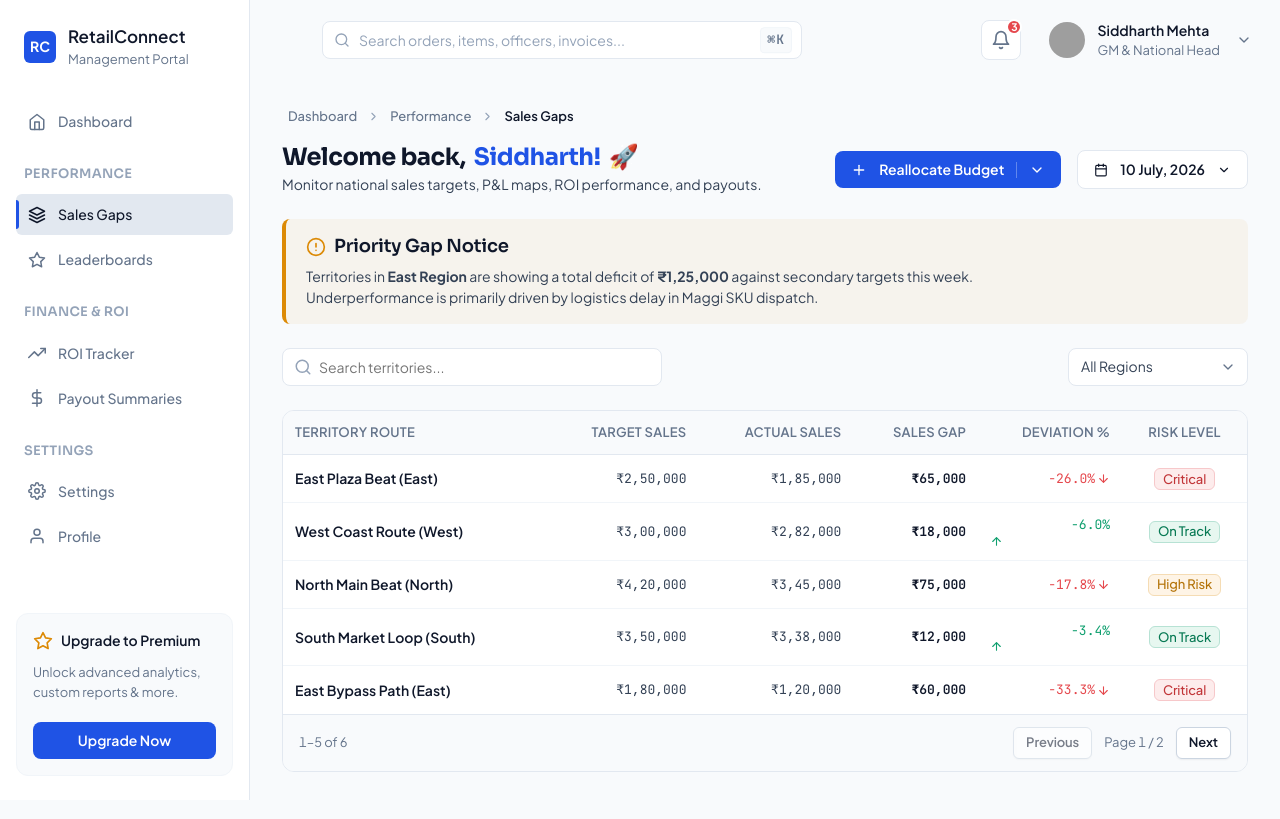
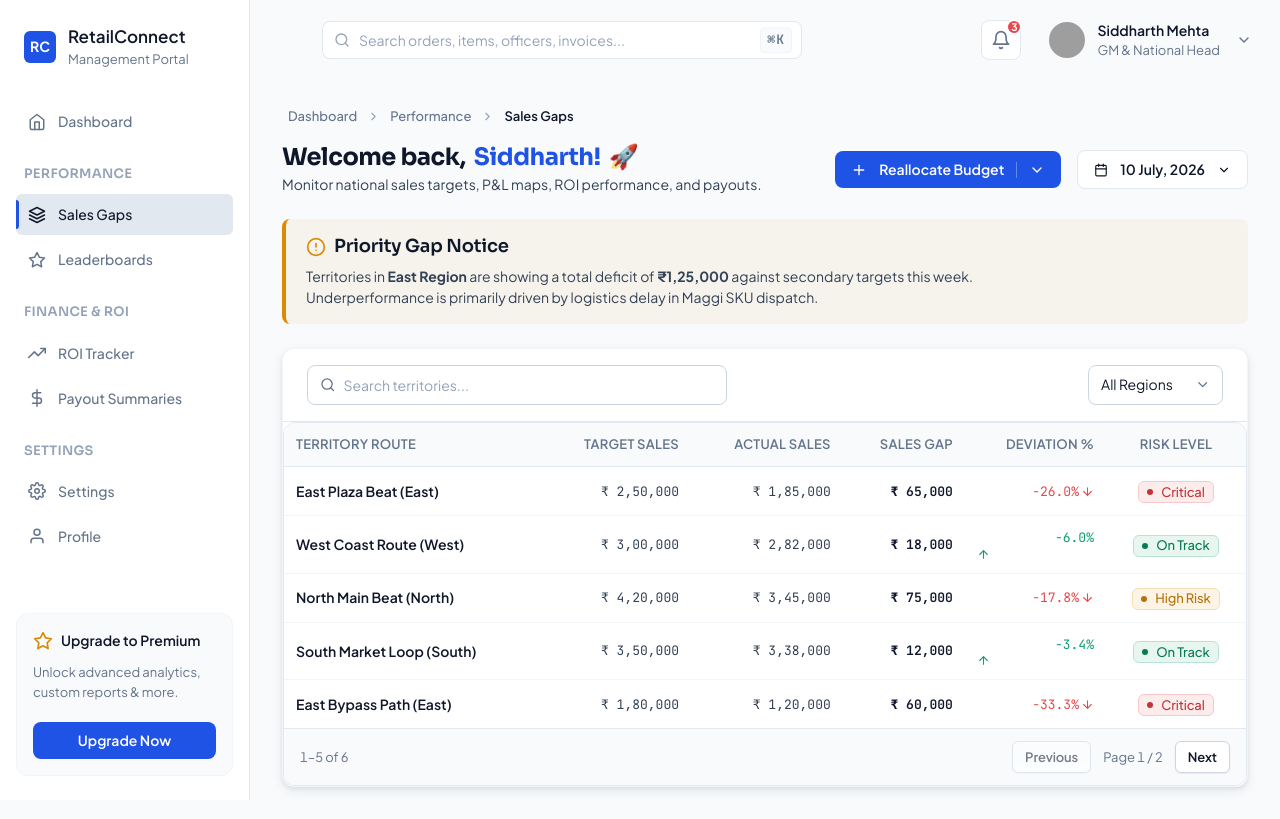
Before and after one commit to mritunjaykumarr/retail-connect, a Next.js app: page /management in a window 1280 px wide. Both pictures are taken after a click on the item "Sales Gaps". Built offline with nearby package versions, Linux system fonts and the light colour scheme; grey boxes are pictures that could not be loaded.

Commit message:
style: wrap tables in Cards and align layout elements perfectly with Distributor Portal style guide

```diff
--- a/src/components/PayoutSummaries.module.scss
+++ b/src/components/PayoutSummaries.module.scss
@@ -191,3 +191,13 @@
 .alignCenter {
   text-align: center;
 }
+
+.cardBodyPaddingNone {
+  padding: 0 !important;
+}
+
+.claimantProfile {
+  display: flex;
+  align-items: center;
+  gap: var(--space-3);
+}
--- a/src/components/RoiTracker.jsx
+++ b/src/components/RoiTracker.jsx
@@ -1,17 +1,17 @@
 "use client";
 import React, { useState } from "react";
 import { FiTrendingUp, FiLayers, FiInfo, FiSearch } from "react-icons/fi";
-import { Table, Badge } from "./ui";
+import { Table, Badge, Card, CardBody, Input } from "./ui";
 import styles from "./RoiTracker.module.scss";
 
 export default function RoiTracker() {
   const [searchTerm, setSearchTerm] = useState("");
 
   const schemes = [
-    { name: "Maggi Buy 10 Get 1 Free", territory: "Delhi East", budget: "₹45,000", returns: "₹2,400", incremental: "₹1,85,000", roi: "411%", status: "High ROI" },
-    { name: "Tata Salt Bulk 5% Discount", territory: "All Regions", budget: "₹85,000", returns: "₹1,200", incremental: "₹2,68,000", roi: "315%", status: "On Track" },
-    { name: "KitKat Supermarket Premium Display", territory: "Noida Central", budget: "₹30,000", returns: "₹800", incremental: "₹62,000", roi: "206%", status: "Low ROI" },
-    { name: "Munch Buy 5 Cartons Get ₹500 Claim", territory: "Gurugram Central", budget: "₹25,000", returns: "₹3,500", incremental: "₹58,000", roi: "232%", status: "On Track" }
+    { name: "Maggi Buy 10 Get 1 Free", territory: "Delhi East", budget: "₹ 45,000", returns: "₹ 2,400", incremental: "₹ 1,85,000", roi: "411%", status: "High ROI" },
+    { name: "Tata Salt Bulk 5% Discount", territory: "All Regions", budget: "₹ 85,000", returns: "₹ 1,200", incremental: "₹ 2,68,000", roi: "315%", status: "On Track" },
+    { name: "KitKat Supermarket Premium Display", territory: "Noida Central", budget: "₹ 30,000", returns: "₹ 800", incremental: "₹ 62,000", roi: "206%", status: "Low ROI" },
+    { name: "Munch Buy 5 Cartons Get ₹ 500 Claim", territory: "Gurugram Central", budget: "₹ 25,000", returns: "₹ 3,500", incremental: "₹ 58,000", roi: "232%", status: "On Track" }
   ];
 
   const filteredSchemes = schemes.filter(s =>
@@ -64,6 +64,7 @@ export default function RoiTracker() {
         <Badge
           tone={v === "High ROI" ? "success" : v === "Low ROI" ? "danger" : "warning"}
           variant="soft"
+          dot
         >
           {v}
         </Badge>
@@ -88,11 +89,12 @@ export default function RoiTracker() {
         </div>
       </div>
 
-      <div className={styles.controlsRow}>
+      <Card elevated>
+        <CardBody className={styles.cardBodyPaddingNone}>
+          <div className={styles.filtersArea}>
             <div className={styles.searchBox}>
-          <FiSearch size={18} className={styles.searchIcon} />
-          <input
-            type="text"
+              <Input
+                leading={<FiSearch />}
                 placeholder="Search active schemes..."
                 value={searchTerm}
                 onChange={(e) => setSearchTerm(e.target.value)}
@@ -106,6 +108,8 @@ export default function RoiTracker() {
             rowKey={(row) => row.name}
             pageSize={5}
           />
+        </CardBody>
+      </Card>
     </div>
   );
 }
--- a/src/components/RoiTracker.module.scss
+++ b/src/components/RoiTracker.module.scss
@@ -42,48 +42,22 @@
   }
 }
 
-.controlsRow {
+.cardBodyPaddingNone {
+  padding: 0 !important;
+}
+
+.filtersArea {
   display: flex;
-  justify-content: flex-start;
+  justify-content: space-between;
   align-items: center;
+  gap: $space-4;
+  padding: $space-4 $space-6;
+  border-bottom: 1px solid var(--border);
 }
 
 .searchBox {
-  position: relative;
-  display: flex;
-  align-items: center;
   flex: 1;
-  max-width: 380px;
-  height: 38px;
-
-  .searchIcon {
-    position: absolute;
-    left: 12px;
-    top: 50%;
-    transform: translateY(-50%);
-    color: var(--text-4);
-    pointer-events: none;
-  }
-
-  input {
-    width: 100%;
-    height: 100%;
-    border: 1px solid var(--border);
-    border-radius: var(--radius-md);
-    background: var(--surface);
-    color: var(--text-1);
-    font-size: var(--text-sm);
-    outline: none;
-    padding-left: 36px;
-    padding-right: var(--space-4);
-    transition: border-color $duration-base $ease-standard,
-      box-shadow $duration-base $ease-standard;
-
-    &:focus {
-      border-color: var(--primary);
-      box-shadow: 0 0 0 2px color-mix(in srgb, var(--primary) 12%, transparent);
-    }
-  }
+  max-width: 420px;
 }
 
 .tableWrapper {
--- a/src/components/SalesGaps.jsx
+++ b/src/components/SalesGaps.jsx
@@ -1,7 +1,7 @@
 "use client";
 import React, { useState } from "react";
 import { FiSearch, FiChevronDown, FiAlertCircle, FiTrendingDown, FiArrowDown } from "react-icons/fi";
-import { Table, Badge } from "./ui";
+import { Table, Badge, Card, CardBody, Input, Select } from "./ui";
 import styles from "./SalesGaps.module.scss";
 
 export default function SalesGaps() {
@@ -9,12 +9,12 @@ export default function SalesGaps() {
   const [regionFilter, setRegionFilter] = useState("All");
 
   const gapData = [
-    { territory: "East Plaza Beat (East)", target: "₹2,50,000", actual: "₹1,85,000", gap: "₹65,000", deviation: "-26.0%", status: "Critical", trend: "down" },
-    { territory: "West Coast Route (West)", target: "₹3,00,000", actual: "₹2,82,000", gap: "₹18,000", deviation: "-6.0%", status: "On Track", trend: "up" },
-    { territory: "North Main Beat (North)", target: "₹4,20,000", actual: "₹3,45,000", gap: "₹75,000", deviation: "-17.8%", status: "High Risk", trend: "down" },
-    { territory: "South Market Loop (South)", target: "₹3,50,000", actual: "₹3,38,000", gap: "₹12,000", deviation: "-3.4%", status: "On Track", trend: "up" },
-    { territory: "East Bypass Path (East)", target: "₹1,80,000", actual: "₹1,20,000", gap: "₹60,000", deviation: "-33.3%", status: "Critical", trend: "down" },
-    { territory: "North Suburban Loop (North)", target: "₹2,80,000", actual: "₹2,68,000", gap: "₹12,000", deviation: "-4.3%", status: "On Track", trend: "up" }
+    { territory: "East Plaza Beat (East)", target: "₹ 2,50,000", actual: "₹ 1,85,000", gap: "₹ 65,000", deviation: "-26.0%", status: "Critical", trend: "down" },
+    { territory: "West Coast Route (West)", target: "₹ 3,00,000", actual: "₹ 2,82,000", gap: "₹ 18,000", deviation: "-6.0%", status: "On Track", trend: "up" },
+    { territory: "North Main Beat (North)", target: "₹ 4,20,000", actual: "₹ 3,45,000", gap: "₹ 75,000", deviation: "-17.8%", status: "High Risk", trend: "down" },
+    { territory: "South Market Loop (South)", target: "₹ 3,50,000", actual: "₹ 3,38,000", gap: "₹ 12,000", deviation: "-3.4%", status: "On Track", trend: "up" },
+    { territory: "East Bypass Path (East)", target: "₹ 1,80,000", actual: "₹ 1,20,000", gap: "₹ 60,000", deviation: "-33.3%", status: "Critical", trend: "down" },
+    { territory: "North Suburban Loop (North)", target: "₹ 2,80,000", actual: "₹ 2,68,000", gap: "₹ 12,000", deviation: "-4.3%", status: "On Track", trend: "up" }
   ];
 
   const filteredData = gapData.filter((item) => {
@@ -68,6 +68,7 @@ export default function SalesGaps() {
         <Badge
           tone={v === "Critical" ? "danger" : v === "High Risk" ? "warning" : "success"}
           variant="soft"
+          dot
         >
           {v}
         </Badge>
@@ -87,30 +88,30 @@ export default function SalesGaps() {
         </p>
       </div>
 
-      <div className={styles.controlsRow}>
+      <Card elevated>
+        <CardBody className={styles.cardBodyPaddingNone}>
+          <div className={styles.filtersArea}>
             <div className={styles.searchBox}>
-          <FiSearch size={18} className={styles.searchIcon} />
-          <input
-            type="text"
+              <Input
+                leading={<FiSearch />}
                 placeholder="Search territories..."
                 value={searchTerm}
                 onChange={(e) => setSearchTerm(e.target.value)}
               />
             </div>
 
-        <div className={styles.filterMenu}>
-          <select
+            <div className={styles.filterActions}>
+              <Select
                 value={regionFilter}
                 onChange={(e) => setRegionFilter(e.target.value)}
-            className={styles.selectInput}
-          >
-            <option value="All">All Regions</option>
-            <option value="North">North Region</option>
-            <option value="South">South Region</option>
-            <option value="East">East Region</option>
-            <option value="West">West Region</option>
-          </select>
-          <FiChevronDown size={16} className={styles.chevron} />
+                options={[
+                  { value: "All", label: "All Regions" },
+                  { value: "North", label: "North Region" },
+                  { value: "South", label: "South Region" },
+                  { value: "East", label: "East Region" },
+                  { value: "West", label: "West Region" }
+                ]}
+              />
             </div>
           </div>
 
@@ -120,6 +121,8 @@ export default function SalesGaps() {
             rowKey={(row) => row.territory}
             pageSize={5}
           />
+        </CardBody>
+      </Card>
     </div>
   );
 }
--- a/src/components/SalesGaps.module.scss
+++ b/src/components/SalesGaps.module.scss
@@ -30,11 +30,17 @@
   }
 }
 
-.controlsRow {
+.cardBodyPaddingNone {
+  padding: 0 !important;
+}
+
+.filtersArea {
   display: flex;
   justify-content: space-between;
   align-items: center;
   gap: $space-4;
+  padding: $space-4 $space-6;
+  border-bottom: 1px solid var(--border);
 
   @media (max-width: 600px) {
     flex-direction: column;
@@ -43,82 +49,14 @@
 }
 
 .searchBox {
-  position: relative;
+  flex: 1;
+  max-width: 420px;
+}
+
+.filterActions {
   display: flex;
   align-items: center;
-  flex: 1;
-  max-width: 380px;
-  height: 38px;
-
-  .searchIcon {
-    position: absolute;
-    left: 12px;
-    top: 50%;
-    transform: translateY(-50%);
-    color: var(--text-4);
-    pointer-events: none;
-  }
-
-  input {
-    width: 100%;
-    height: 100%;
-    border: 1px solid var(--border);
-    border-radius: var(--radius-md);
-    background: var(--surface);
-    color: var(--text-1);
-    font-size: var(--text-sm);
-    outline: none;
-    padding-left: 36px;
-    padding-right: var(--space-4);
-    transition: border-color $duration-base $ease-standard,
-      box-shadow $duration-base $ease-standard;
-
-    &:focus {
-      border-color: var(--primary);
-      box-shadow: 0 0 0 2px color-mix(in srgb, var(--primary) 12%, transparent);
-    }
-  }
-}
-
-.filterMenu {
-  position: relative;
-  display: flex;
-  align-items: center;
-  width: 180px;
-  height: 38px;
-
-  .selectInput {
-    width: 100%;
-    height: 100%;
-    border: 1px solid var(--border);
-    border-radius: var(--radius-md);
-    background: var(--surface);
-    color: var(--text-2);
-    font-size: var(--text-sm);
-    padding-left: $space-3;
-    padding-right: $space-8;
-    appearance: none;
-    outline: none;
-    cursor: pointer;
-    transition: border-color $duration-fast $ease-standard;
-
-    &:hover {
-      border-color: var(--border-strong);
-    }
-
-    &:focus {
-      border-color: var(--primary);
-    }
-  }
-
-  .chevron {
-    position: absolute;
-    right: 12px;
-    top: 50%;
-    transform: translateY(-50%);
-    color: var(--text-3);
-    pointer-events: none;
-  }
+  gap: $space-2;
 }
 
 .tableWrapper {
```
Also changed, not shown: src/components/PayoutSummaries.jsx (+15 -7 lines). Lines whose indentation alone changed are shown as unchanged.
